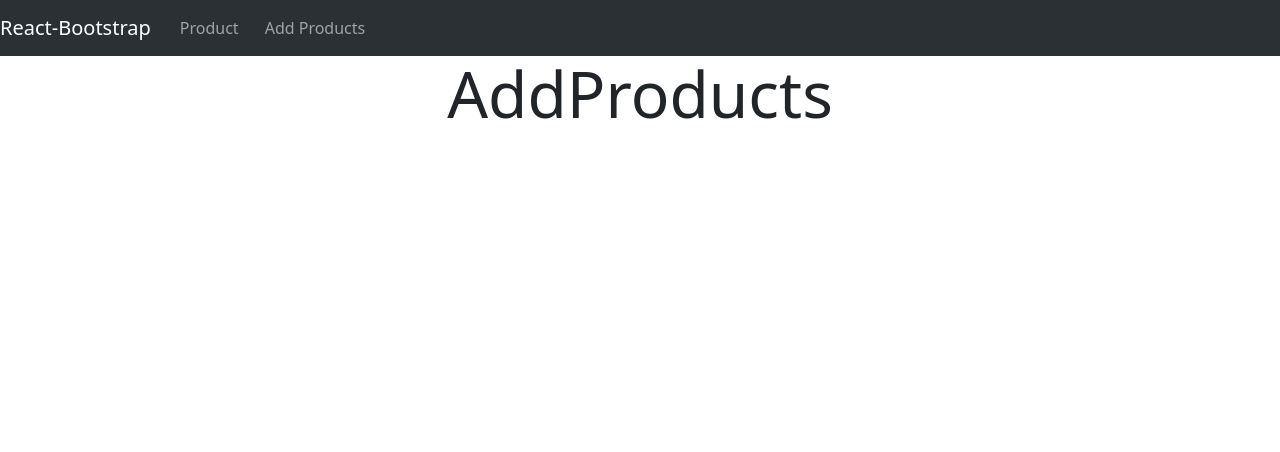
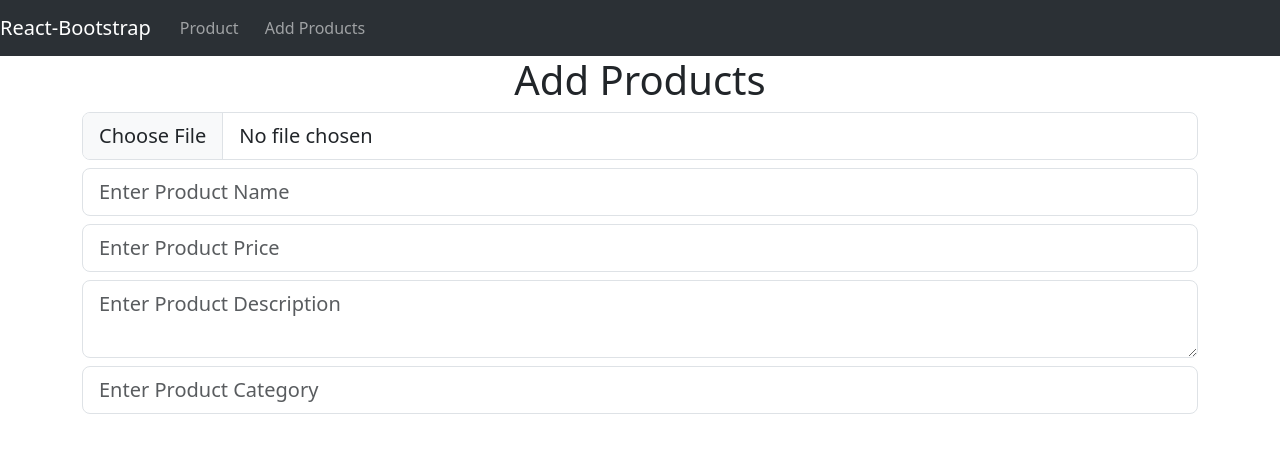
Before and after one commit to tusharNova/React-Django-App, a React (Create React App) app in the folder client/: page /AddProduct in a window 1280 px wide. Shown: the top 452 px of the page. Built offline with nearby package versions, Linux system fonts and the light colour scheme.

Commit message:
create add products pages

```diff
--- a/client/src/components/AddProducts.jsx
+++ b/client/src/components/AddProducts.jsx
@@ -1,11 +1,71 @@
-import React from "react";
-
-
+import React, { useEffect, useState } from "react";
+// import {Container} form 'react-bootstrap'
 // createBootstrapComponent
 const AddProduct = () => {
-    return(
-        <div className="h2 display-3">AddProducts</div>
-    )
-}
+  const [image, setImage] = useState(null);
+  const [name, setName] = useState(null);
+  const [price, setPrice] = useState(null);
+  const [description, setDescription] = useState(null);
+  const [category, setCategory] = useState(null);
+
+  return (
+    <>
+      {/* <div className="h2 display-3">AddProducts</div> */}
+      <div className="container">
+        <h1>Add Products</h1>
+        <div className="form-group mt-2">
+          <input
+            type="file"
+            className="form-control form-control-lg"
+            placeholder="Enter Product File"
+            name="name"
+            value={image}
+            onChange={(e) => setImage(e.target.files[0])}
+          />
+        </div>
+        <div className="form-group mt-2">
+          <input
+            type="text"
+            className="form-control form-control-lg"
+            placeholder="Enter Product Name"
+            name="name"
+            value={name}
+            onChange={(e) => setName(e.target.value)}
+          />
+        </div>
+        <div className="form-group mt-2">
+          <input
+            type="text"
+            className="form-control form-control-lg"
+            placeholder="Enter Product Price"
+            name="price"
+            value={price}
+            onChange={(e) => setPrice(e.target.value)}
+          />
+        </div>
+        <div className="form-group mt-2">
+          <textarea
+            type="text"
+            className="form-control form-control-lg"
+            placeholder="Enter Product Description"
+            name="description"
+            value={description}
+            onChange={(e) => setDescription(e.target.value)}
+          />
+        </div>
+        <div className="form-group mt-2">
+          <input
+            type="text"
+            className="form-control form-control-lg"
+            placeholder="Enter Product Category"
+            name="category"
+            value={category}
+            onChange={(e) => setCategory(e.target.value)}
+          />
+        </div>
+      </div>
+    </>
+  );
+};
 
 export default AddProduct;
```
